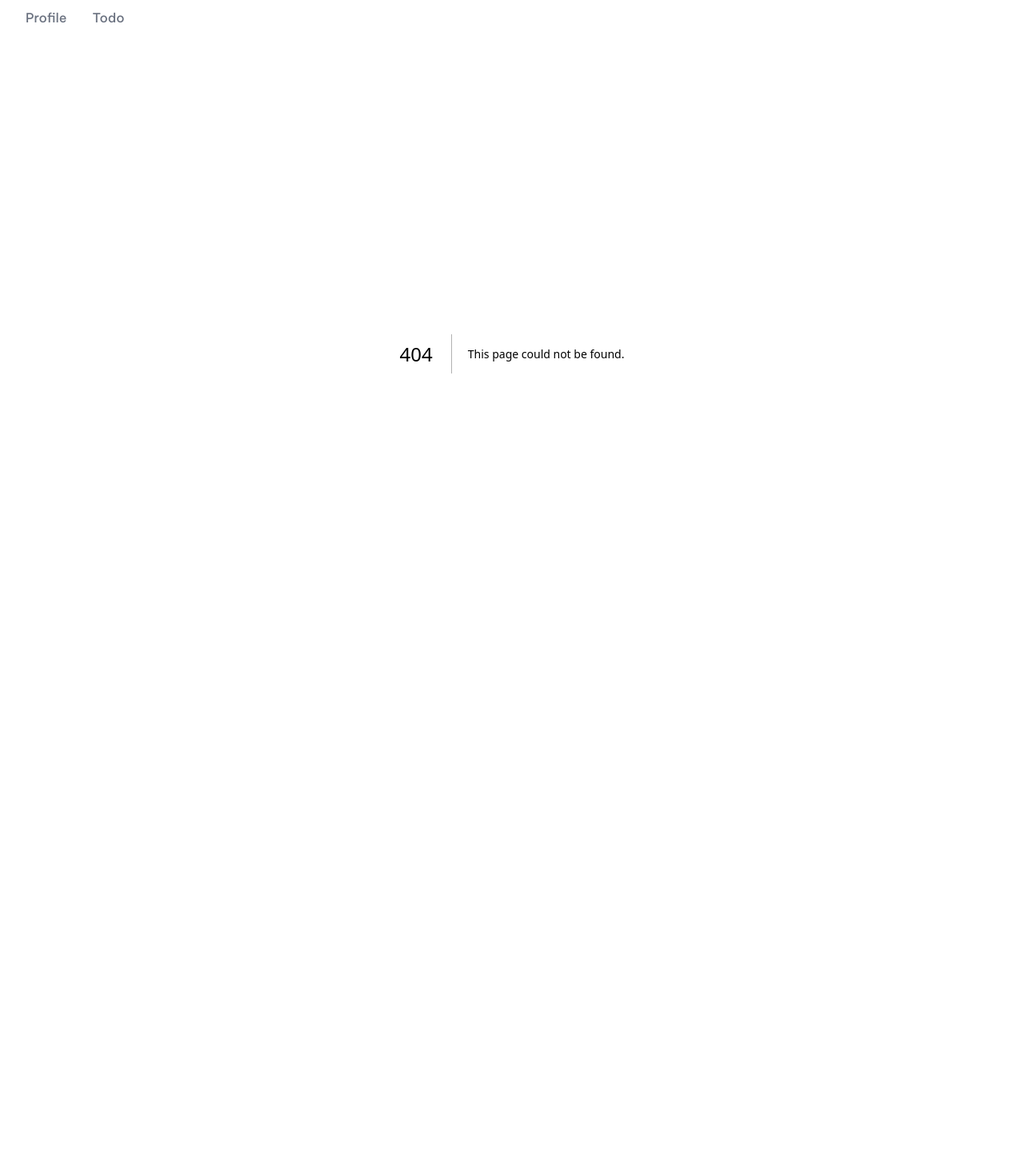
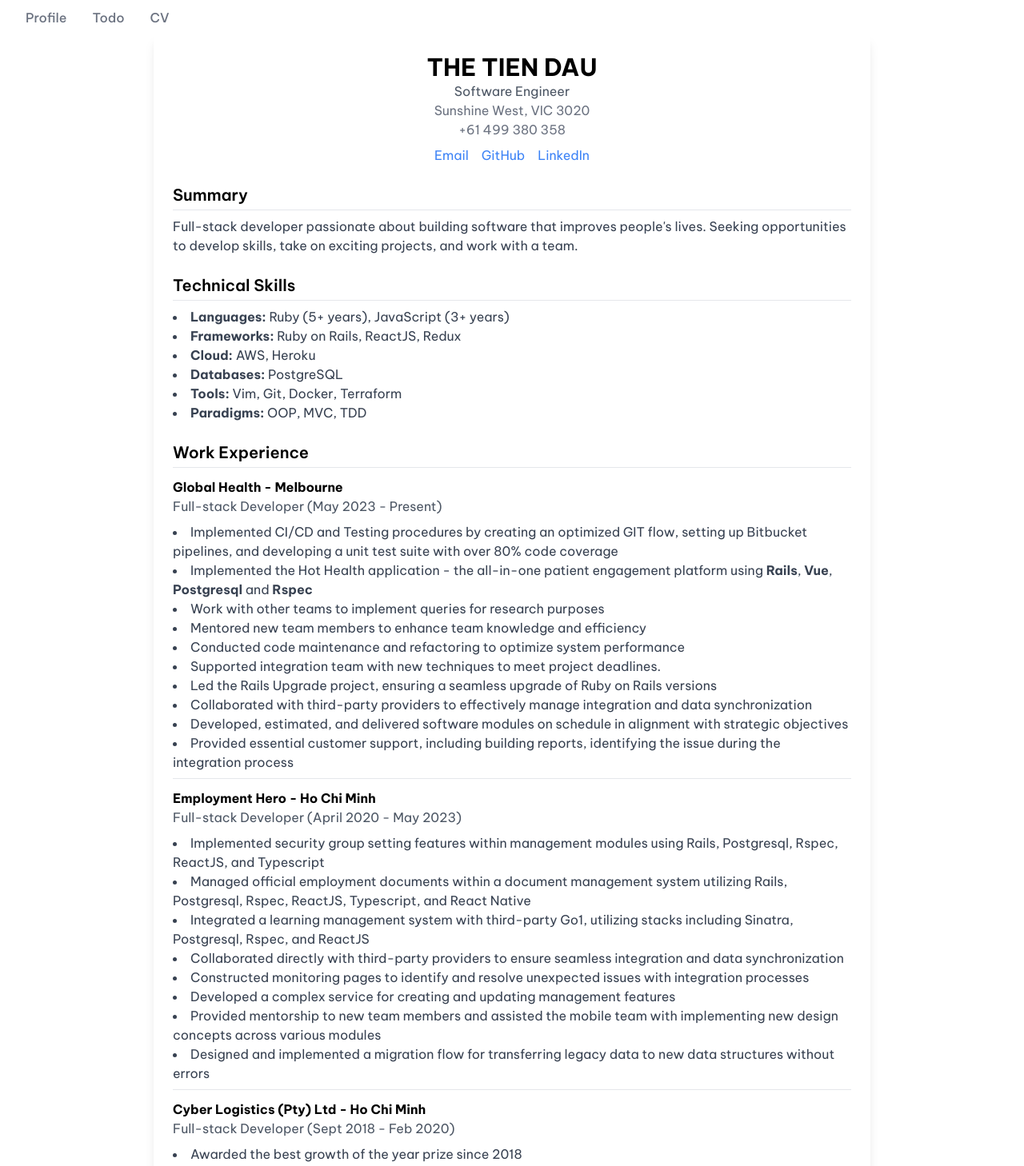
Before and after one commit to dthtien/profile, a Next.js app: page /cv in a window 1280 px wide. Before the commit this address had no page. Shown: the part 22-1480 px from the top of the page at 80% size. Before the commit the page ends 992 px from the top, so only its background shows below. Built offline with nearby package versions, Linux system fonts and the light colour scheme.

Commit message:
[cv]: add page

```diff
--- a/components/Nav.tsx
+++ b/components/Nav.tsx
@@ -5,6 +5,7 @@ import { MenuIcon, XIcon } from '@heroicons/react/outline'
 const navigation = [
   { name: 'Profile', href: '/' },
   { name: 'Todo', href: '/todo' },
+  { name: 'CV', href: '/cv' },
 ]
 
 const Nav: FC = () => (
--- a/components/WorkExperience/index.tsx
+++ b/components/WorkExperience/index.tsx
@@ -33,8 +33,6 @@ const experiences = [
     name: "Vinova",
     title: "Fullstack developer - Ruby on Rails",
     time: "Jun 2017 - Jan 2018",
-    imageSrc:
-      "https://vinova.sg/wp-content/uploads/2022/07/Vinova_Logo_Red_signature.png",
     imageAlt:
       "The trusted mobile application and software partner for enterprises, SMEs, and startups since 2010.",
     href: "https://vinova.sg/",
@@ -59,12 +57,16 @@ const WorkExperience = () => (
               className="flex mb-4 sm:justify-start even:bg-white odd:bg-slate-50 px-6 py-3"
             >
               <div className="relative items-center h-12 w-14 mt-3 mr-3 bg-gray-100 p-2 rounded-lg">
+                {
+                  job.imageSrc && (
                       <Image
                         src={job.imageSrc}
                         alt={job.imageAlt}
                         className="w-full h-full object-center object-contain"
                         fill
                         sizes="100vw" />
+                  )
+                }
               </div>
               <div>
                 <h3 className="text-base font-semibold text-gray-900">
--- /dev/null
+++ b/pages/cv.tsx
@@ -0,0 +1,124 @@
+import React from "react";
+
+const CV = () => {
+  return (
+    <div className="max-w-4xl mx-auto p-6 bg-white shadow-lg rounded-lg">
+      {/* Header */}
+      <div className="text-center">
+        <h1 className="text-3xl font-bold">THE TIEN DAU</h1>
+        <p className="text-gray-600">Software Engineer</p>
+        <p className="text-gray-500">Sunshine West, VIC 3020</p>
+        <p className="text-gray-500">+61 499 380 358</p>
+        <div className="flex justify-center space-x-4 mt-2">
+          <a href="mailto:tiendt2311@gmail.com" className="text-blue-500">Email</a>
+          <a href="https://github.com/dthtien" className="text-blue-500">GitHub</a>
+          <a href="https://linkedin.com/in/dthtien" className="text-blue-500">LinkedIn</a>
+        </div>
+      </div>
+
+      {/* Summary */}
+      <section className="mt-6">
+        <h2 className="text-xl font-semibold border-b pb-1">Summary</h2>
+        <p className="text-gray-700 mt-2">
+          Full-stack developer passionate about building software that improves people's lives.
+          Seeking opportunities to develop skills, take on exciting projects, and work with a team.
+        </p>
+      </section>
+
+      {/* Technical Skills */}
+      <section className="mt-6">
+        <h2 className="text-xl font-semibold border-b pb-1">Technical Skills</h2>
+        <ul className="list-disc list-inside text-gray-700 mt-2">
+          <li><strong>Languages:</strong> Ruby (5+ years), JavaScript (3+ years)</li>
+          <li><strong>Frameworks:</strong> Ruby on Rails, ReactJS, Redux</li>
+          <li><strong>Cloud:</strong> AWS, Heroku</li>
+          <li><strong>Databases:</strong> PostgreSQL</li>
+          <li><strong>Tools:</strong> Vim, Git, Docker, Terraform</li>
+          <li><strong>Paradigms:</strong> OOP, MVC, TDD</li>
+        </ul>
+      </section>
+
+      {/* Work Experience */}
+      <section className="mt-6">
+        <h2 className="text-xl font-semibold border-b pb-1">Work Experience</h2>
+        <div className="mt-3 border-b pb-2">
+          <a className="font-bold mb-1" href="https://www.global-health.com/" target="_blank">
+            Global Health - Melbourne
+          </a>
+          <p className="text-gray-600">Full-stack Developer (May 2023 - Present)</p>
+          <ul className="list-disc list-inside text-gray-700 mt-2">
+            <li>Implemented CI/CD and Testing procedures by creating an optimized GIT flow, setting up Bitbucket pipelines, and developing a unit test suite with over 80% code coverage</li>
+            <li>Implemented the Hot Health application - the all-in-one patient engagement platform using <strong>Rails</strong>, <strong>Vue</strong>, <strong>Postgresql</strong> and <strong>Rspec</strong></li>
+            <li>Work with other teams to implement queries for research purposes</li>
+            <li>Mentored new team members to enhance team knowledge and efficiency</li>
+            <li>Conducted code maintenance and refactoring to optimize system performance</li>
+            <li>Supported integration team with new techniques to meet project deadlines.</li>
+            <li>Led the Rails Upgrade project, ensuring a seamless upgrade of Ruby on Rails versions</li>
+            <li>Collaborated with third-party providers to effectively manage integration and data synchronization</li>
+            <li>Developed, estimated, and delivered software modules on schedule in alignment with strategic objectives</li>
+            <li>Provided essential customer support, including building reports, identifying the issue during the integration process</li>
+          </ul>
+        </div>
+        <div className="mt-3 border-b pb-2">
+          <a href="https://employmenthero.com/" target="_blank" className="font-bold mb-1">
+            Employment Hero - Ho Chi Minh
+          </a>
+          <p className="text-gray-600">Full-stack Developer (April 2020 - May 2023)</p>
+          <ul className="list-disc list-inside text-gray-700 mt-2">
+            <li>Implemented security group setting features within management modules using Rails, Postgresql, Rspec, ReactJS, and Typescript</li>
+            <li>Managed official employment documents within a document management system utilizing Rails, Postgresql, Rspec, ReactJS, Typescript, and React Native</li>
+            <li>Integrated a learning management system with third-party Go1, utilizing stacks including Sinatra, Postgresql, Rspec, and ReactJS</li>
+            <li>Collaborated directly with third-party providers to ensure seamless integration and data synchronization</li>
+            <li>Constructed monitoring pages to identify and resolve unexpected issues with integration processes</li>
+            <li>Developed a complex service for creating and updating management features</li>
+            <li>Provided mentorship to new team members and assisted the mobile team with implementing new design concepts across various modules</li>
+            <li>Designed and implemented a migration flow for transferring legacy data to new data structures without errors</li>
+          </ul>
+        </div>
+
+        <div className="mt-3 border-b pb-2">
+          <a className="font-bold mb-1" href="http://www.scs71.com" >
+            Cyber Logistics (Pty) Ltd - Ho Chi Minh
+          </a>
+          <p className="text-gray-600">Full-stack Developer (Sept 2018 - Feb 2020)</p>
+          <ul className="list-disc list-inside text-gray-700 mt-2">
+            <li>Awarded the best growth of the year prize since 2018</li>
+            <li>Optimized full-text search with Elasticsearch</li>
+            <li>Built and maintained test suites from scratch</li>
+            <li>Applied ReactJS and Redux to the Frontend repository</li>
+            <li>Implemented SNIPE, a pricing support system using Rails and Postgresql</li>
+            <li>Implemented ONE-chatbot to support the BACS project with NodeJS, Dialogflow, and Google Cloud Function</li>
+            <li>Worked independently and efficiently in a team to develop a website from scratch to completion using Rails and React</li>
+            <li>Developed BACS, a containers and vessels checking system using Rails, ReactJS, Elasticsearch, and Postgresql</li>
+          </ul>
+        </div>
+      </section>
+
+      {/* Personal Projects */}
+      <section className="mt-6">
+        <h2 className="text-xl font-semibold border-b pb-1">Personal Projects</h2>
+        <div className="mt-3">
+          <h3 className="font-bold">Dwf</h3>
+          <p className="text-gray-600">A distributed workflow runner using Sidekiq and Redis</p>
+          <a href="https://github.com/dthtien/wf" className="text-blue-500">GitHub</a>
+        </div>
+        <div className="mt-3">
+          <h3 className="font-bold">TopLands</h3>
+          <p className="text-gray-600">A real estate statistics application for Ho Chi Minh</p>
+          <a href="https://github.com/dthtien/real_estate_researcher" className="text-blue-500">GitHub</a>
+        </div>
+      </section>
+
+      {/* Education */}
+      <section className="mt-6">
+        <h2 className="text-xl font-semibold border-b pb-1">Education</h2>
+        <p className="text-gray-700 mt-2">
+          <strong>Viet Nam National University HCMC - University Of Information Technology</strong>
+          <br /> Bachelor of Engineering (Software) (2014 - 2019)
+        </p>
+      </section>
+    </div>
+  );
+};
+
+export default CV;
```
Lines whose indentation alone changed are shown as unchanged.
